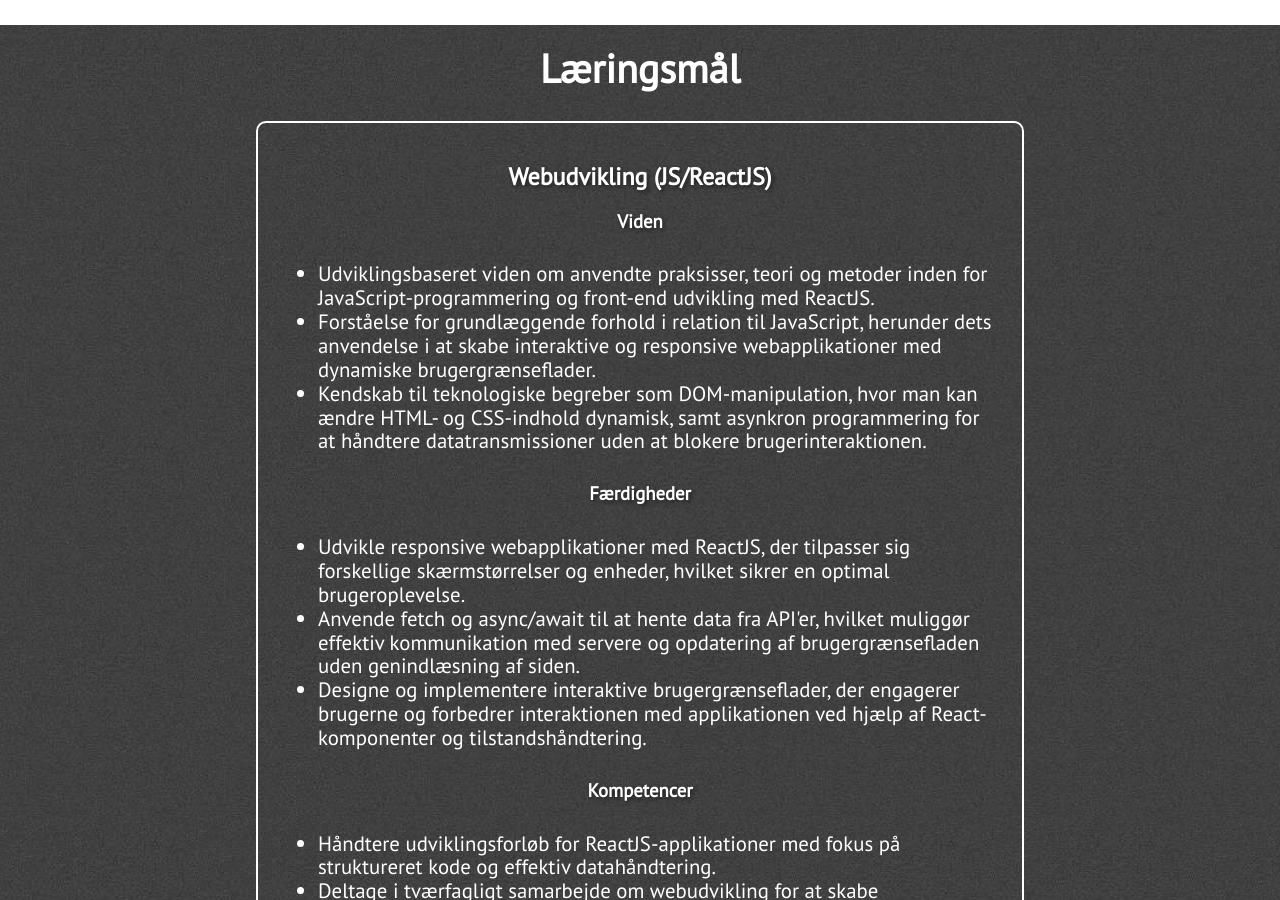
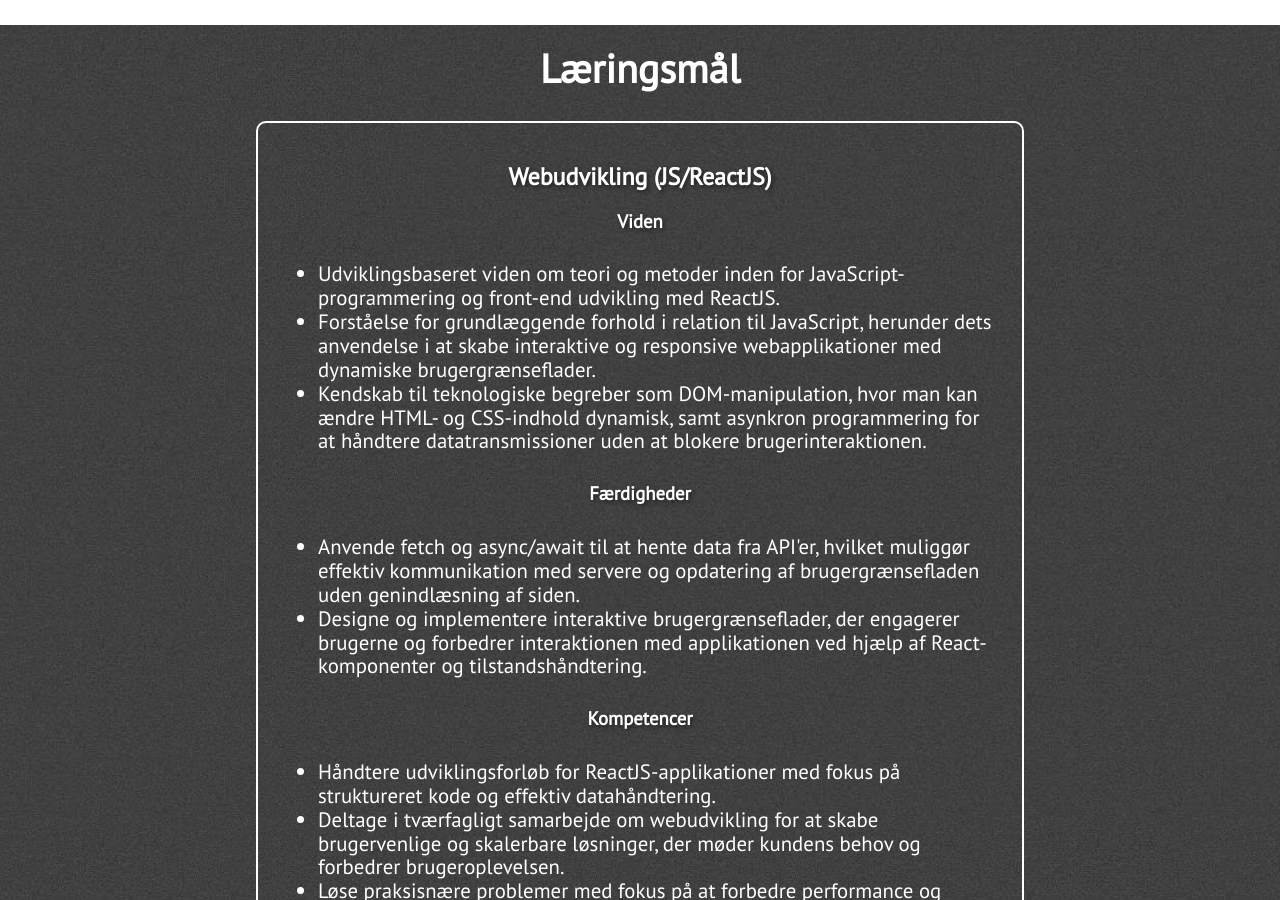
Before and after one commit to JustinAnthonyKapelke/Portfolio2, a Jekyll site: the page built from index.html, in a window 1280 px wide and 900 px high, scrolled down 5339 px. Built offline with Jekyll 4.4.1, drawn with Linux system fonts in a browser that asks for light colours; nearby versions of some CDN libraries; some of the changed text lies outside the part shown.

Commit message:
Update blogs.html

```diff
--- a/_includes/blogs.html
+++ b/_includes/blogs.html
@@ -32,14 +32,13 @@
 
                     <h3 class="blogs-subsection">Viden</h3>
                     <ul class="paragraph-text">
-                        <li>Udviklingsbaseret viden om anvendte praksisser, teori og metoder inden for JavaScript-programmering og front-end udvikling med ReactJS.</li>
+                        <li>Udviklingsbaseret viden om teori og metoder inden for JavaScript-programmering og front-end udvikling med ReactJS.</li>
                         <li>Forståelse for grundlæggende forhold i relation til JavaScript, herunder dets anvendelse i at skabe interaktive og responsive webapplikationer med dynamiske brugergrænseflader.</li>
                         <li>Kendskab til teknologiske begreber som DOM-manipulation, hvor man kan ændre HTML- og CSS-indhold dynamisk, samt asynkron programmering for at håndtere datatransmissioner uden at blokere brugerinteraktionen.</li>
                     </ul>
 
                     <h3 class="blogs-subsection">Færdigheder</h3>
                     <ul class="paragraph-text">
-                        <li>Udvikle responsive webapplikationer med ReactJS, der tilpasser sig forskellige skærmstørrelser og enheder, hvilket sikrer en optimal brugeroplevelse.</li>
                         <li>Anvende fetch og async/await til at hente data fra API'er, hvilket muliggør effektiv kommunikation med servere og opdatering af brugergrænsefladen uden genindlæsning af siden.</li>
                         <li>Designe og implementere interaktive brugergrænseflader, der engagerer brugerne og forbedrer interaktionen med applikationen ved hjælp af React-komponenter og tilstandshåndtering.</li>
                     </ul>
@@ -58,8 +57,8 @@
 
                     <h3 class="blogs-subsection">Viden</h3>
                     <ul class="paragraph-text">
-                        <li>Udviklingsbaseret viden om de anvendte praksisser, teori og metoder inden for IT-sikkerhed og pentesting.</li>
-                        <li>Forståelse for sikkerhedsvurdering, risikovurdering, sårbarhedsanalyse, og deres anvendelse i praktiske pentesting-scenarier.</li>
+                        <li>Udviklingsbaseret viden om de anvendte praksisser, teori og metoder inden for IT-sikkerhed.</li>
+                        <li>Forståelse for sikkerhedsvurdering, risikovurdering, sårbarhedsanalyse, og deres anvendelse.</li>
                         <li>Forståelse for teknologiske begreber som netværkssikkerhed, applikationssikkerhed, kryptering og social engineering.</li>
                     </ul>
 
@@ -67,14 +66,13 @@
                     <ul class="paragraph-text">
                         <li>Anvende centrale metoder og redskaber inden for pentesting til at identificere og rapportere sårbarheder.</li>
                         <li>Anvende moderne pentesting-teknikker og værktøjer som Burp Suite.</li>
-                        <li>Udvikle forsvarsmekanismer mod sårbarheder, herunder patch management og sikkerhedsovervågning.</li>
+                        <li>Udvikle forsvarsmekanismer mod sårbarheder, herunder  og sikkerhedsovervågning.</li>
                         <li>Systematisk sårbarhedsanalyse og rådgivning om sikkerhedsforbedringer.</li>
                         <li>Vurdere praksisnære problemstillinger og opstille løsninger inden for IT-sikkerhed og pentesting.</li>
                     </ul>
 
                     <h3 class="blogs-subsection">Kompetencer</h3>
                     <ul class="paragraph-text">
-                        <li>Håndtere komplekse pentesting-forløb ved hjælp af moderne metoder og værktøjer, både offensivt og defensivt.</li>
                         <li>Deltage i samarbejde om IT-sikkerhed og pentesting i tværfaglige projekter.</li>
                         <li>I en struktureret sammenhæng tilegne sig ny viden og færdigheder inden for IT-sikkerhed og pentesting.</li>
                     </ul>
```
